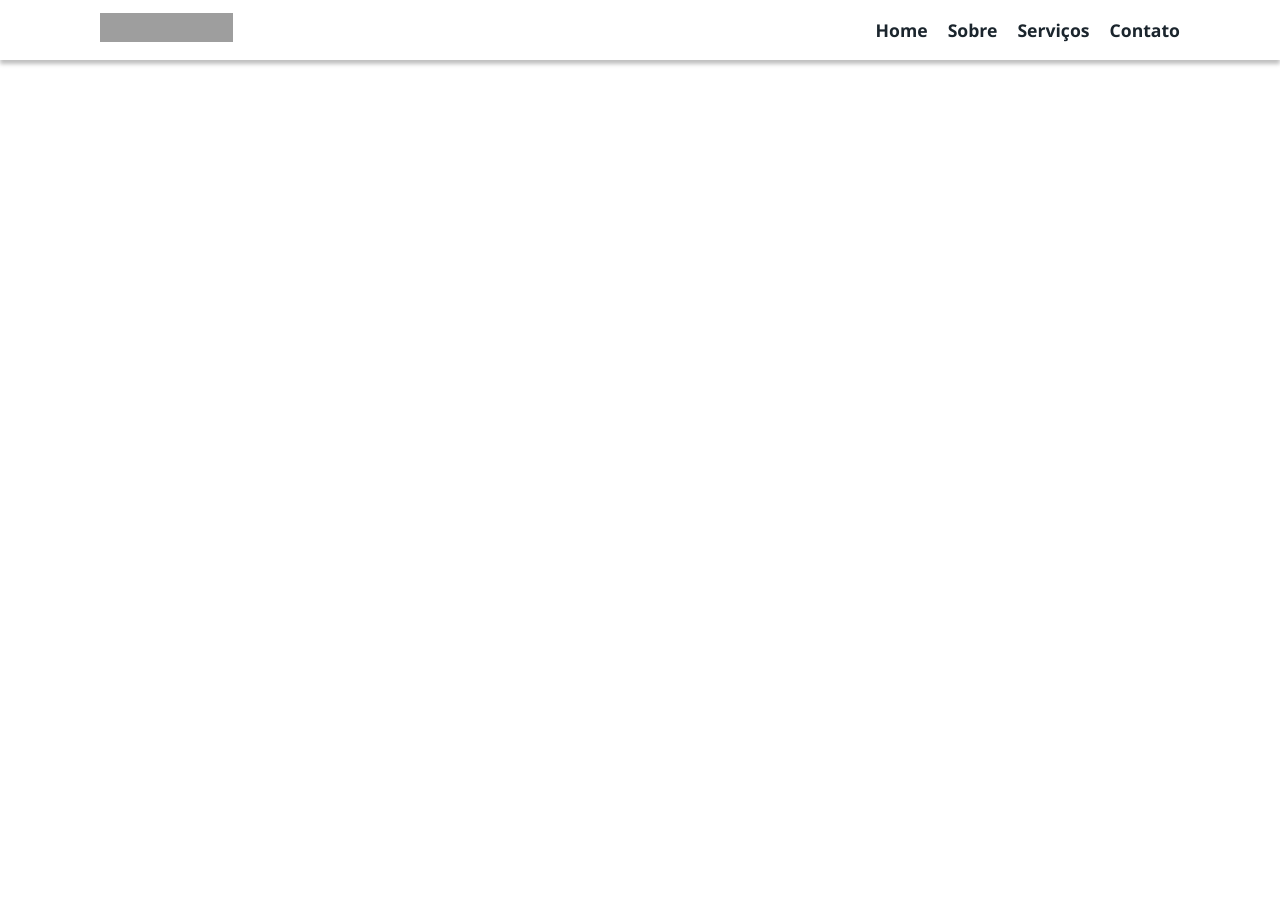
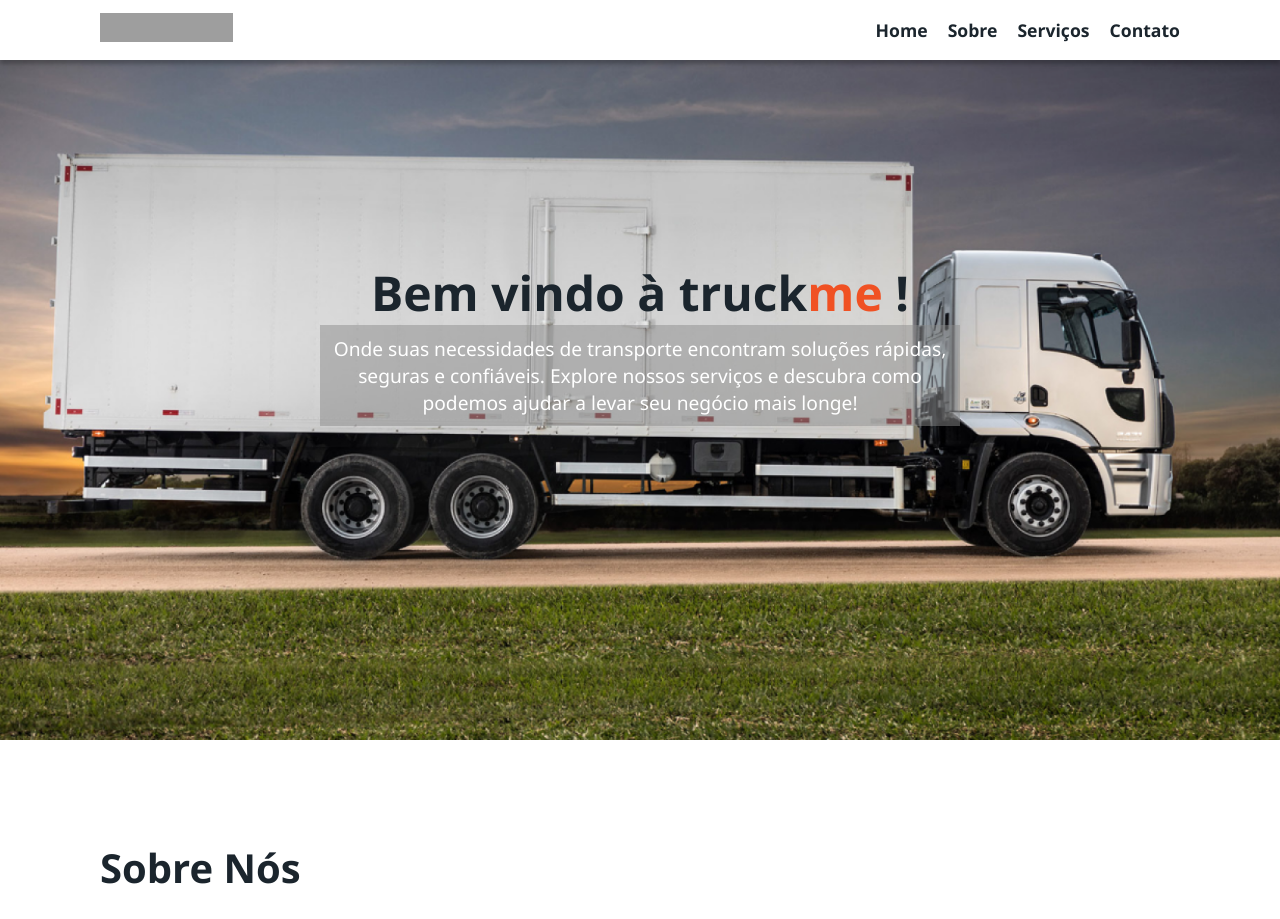
Before and after one commit to jordan-cod/teste-frontend-truckme, a Vue app in the folder truckmeVuejs/: page / in a window 1280 px wide. Shown: the top 919 px of the page. Before the commit the page ends 800 px from the top, so only its background shows below. Built offline with nearby package versions, Linux system fonts and the light colour scheme; grey boxes are pictures that could not be loaded.

Commit message:
Utilizar componentes banner e about

```diff
--- a/truckmeVuejs/src/views/HomeView.vue
+++ b/truckmeVuejs/src/views/HomeView.vue
@@ -1,7 +1,11 @@
 <script setup lang="ts">
+import BannerComponent from '@/components/BannerComponent.vue';
+import AboutComponent from '@/components/AboutComponent.vue';
 </script>
 
 <template>
   <main>
+    <BannerComponent/>
+    <AboutComponent/>
   </main>
 </template>
```
